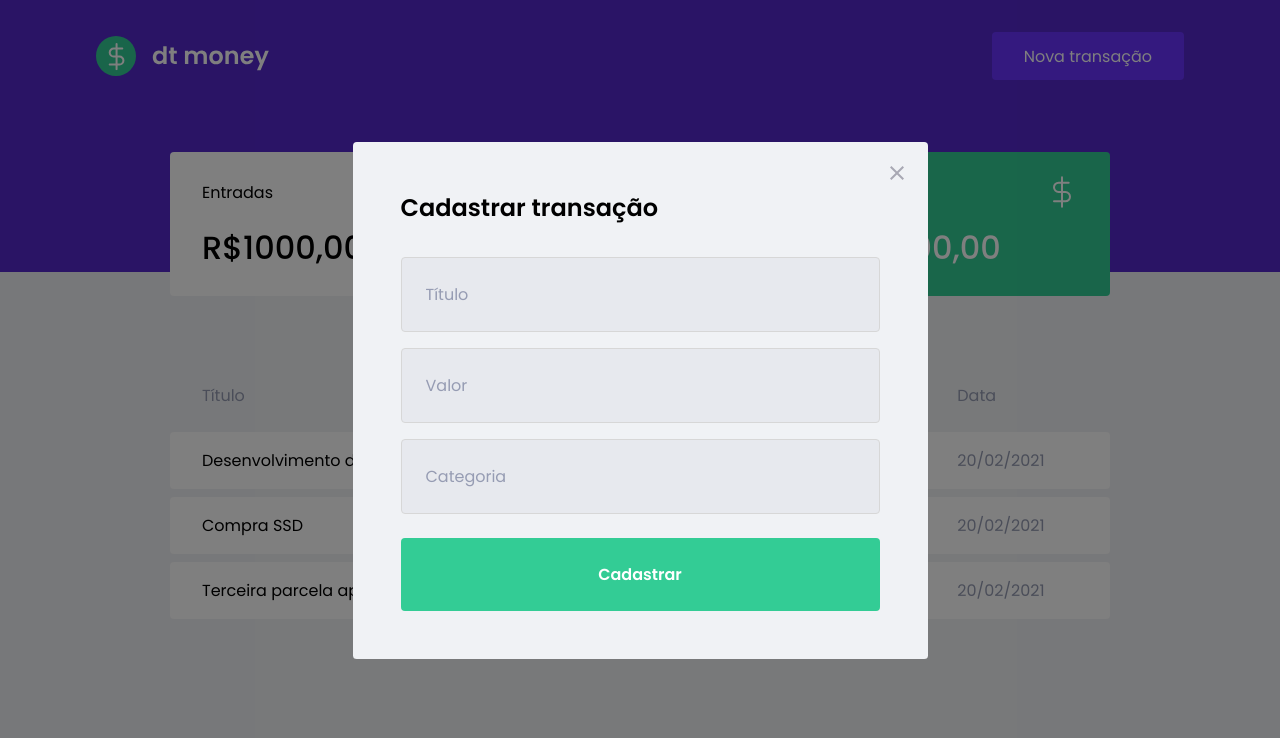
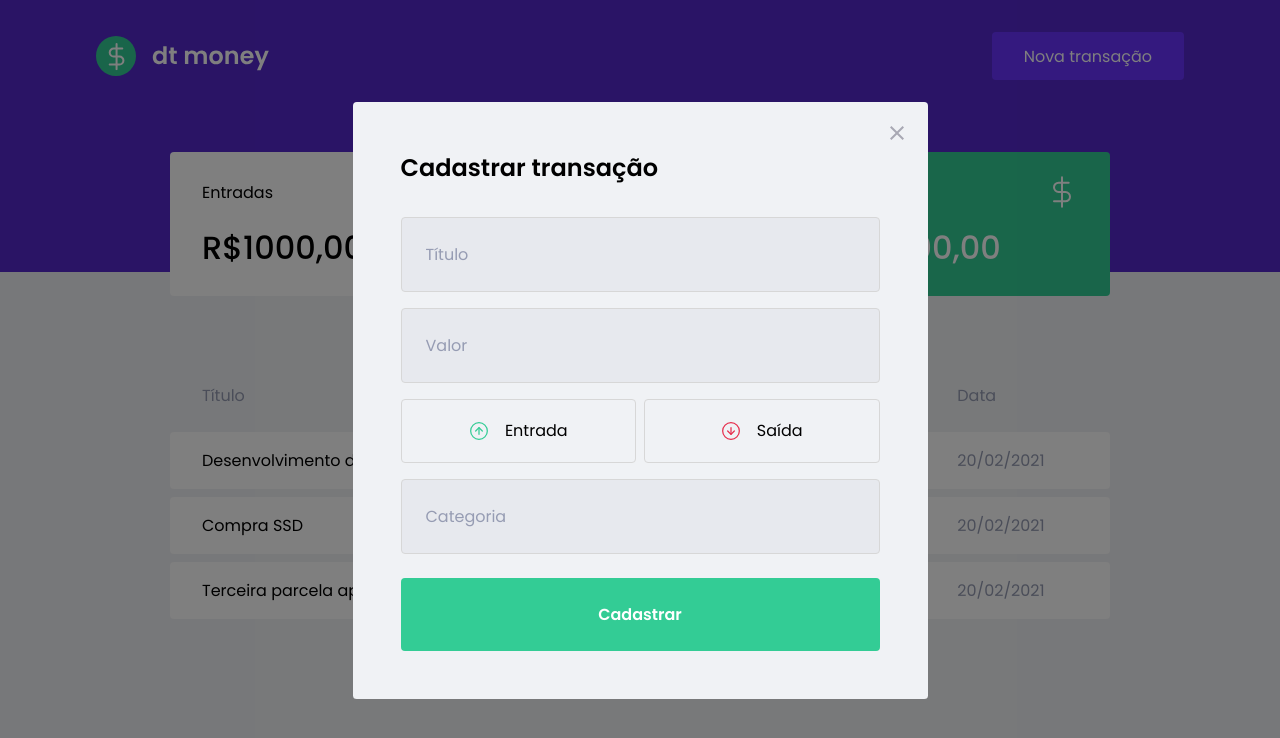
Before and after one commit to gustavomaltez/Ignite-ChapterTwo, a React (Create React App) app in the folder dtmoney/: page / in a window 1280 px wide. Both pictures are taken after a click on the button "Nova transação". Shown: the top 738 px of the page. Built offline with nearby package versions, Linux system fonts and the light colour scheme; no server answers; what miragejs would draw is missing.

Commit message:
feat: added TransactinType styles and polished lib

```diff
--- a/dtmoney/package.json
+++ b/dtmoney/package.json
@@ -5,6 +5,7 @@
   "dependencies": {
     "axios": "^0.21.1",
     "miragejs": "^0.1.41",
+    "polished": "^4.1.1",
     "react": "^17.0.1",
     "react-dom": "^17.0.1",
     "react-modal": "^3.12.1",
--- a/dtmoney/src/components/NewTransactionModal/index.tsx
+++ b/dtmoney/src/components/NewTransactionModal/index.tsx
@@ -1,7 +1,8 @@
 import Modal from 'react-modal';
-import { Container } from './styles';
+import { Container, TransactionTypeContainer } from './styles';
 import closeImage from '../../assets/close.svg';
-
+import incomeImage from '../../assets/income.svg';
+import outcomeImage from '../../assets/outcome.svg';
 interface newTransactionModalProps {
     isOpen: boolean;
     onRequestClose: () => void;
@@ -27,6 +28,22 @@
 
                 <input type="text" placeholder="Título" />
                 <input type="number" placeholder="Valor" />
+
+                <TransactionTypeContainer>
+                    <button
+                        type="button"
+                    >
+                        <img src={incomeImage} alt="Entrada"/>
+                        <span>Entrada</span>
+                    </button>
+
+                    <button
+                        type="button"
+                    >
+                        <img src={outcomeImage} alt="Outcome"/>
+                        <span>Saída</span>
+                    </button>
+                </TransactionTypeContainer>
                 <input type="text" placeholder="Categoria" />
 
                 <button type="submit">Cadastrar</button>
--- a/dtmoney/src/components/NewTransactionModal/styles.ts
+++ b/dtmoney/src/components/NewTransactionModal/styles.ts
@@ -1,4 +1,5 @@
 import styled from "styled-components";
+import { darken } from 'polished';
 
 export const Container = styled.form`
     h2{
@@ -44,3 +45,40 @@
         }
     }
 `;
+
+export const TransactionTypeContainer = styled.div`
+    margin: 1rem 0;
+    display: grid;
+    grid-template-columns: 1fr 1fr;
+    gap: 0.5rem;
+
+    button{
+        height: 4rem;
+        border: 1px solid #d7d7d7;
+        border-radius: 0.25rem;
+
+        background: transparent;
+
+        display: flex;
+        align-items: center;
+        justify-content: center;
+
+        transition: border-color 200ms;
+
+        &:hover{
+            border-color: ${darken(0.1 ,'#d7d7d7')}
+        }
+
+        img{
+            width: 20px;
+            height: 20px;
+        }
+
+        span{
+            display: inline-block;
+            margin-left: 1rem;
+            font-size: 1rem;
+            color: var(--text-title);
+        }
+    }
+`
```
Also changed, not shown: 1 other file (tests, documents, lock files or other folders).
